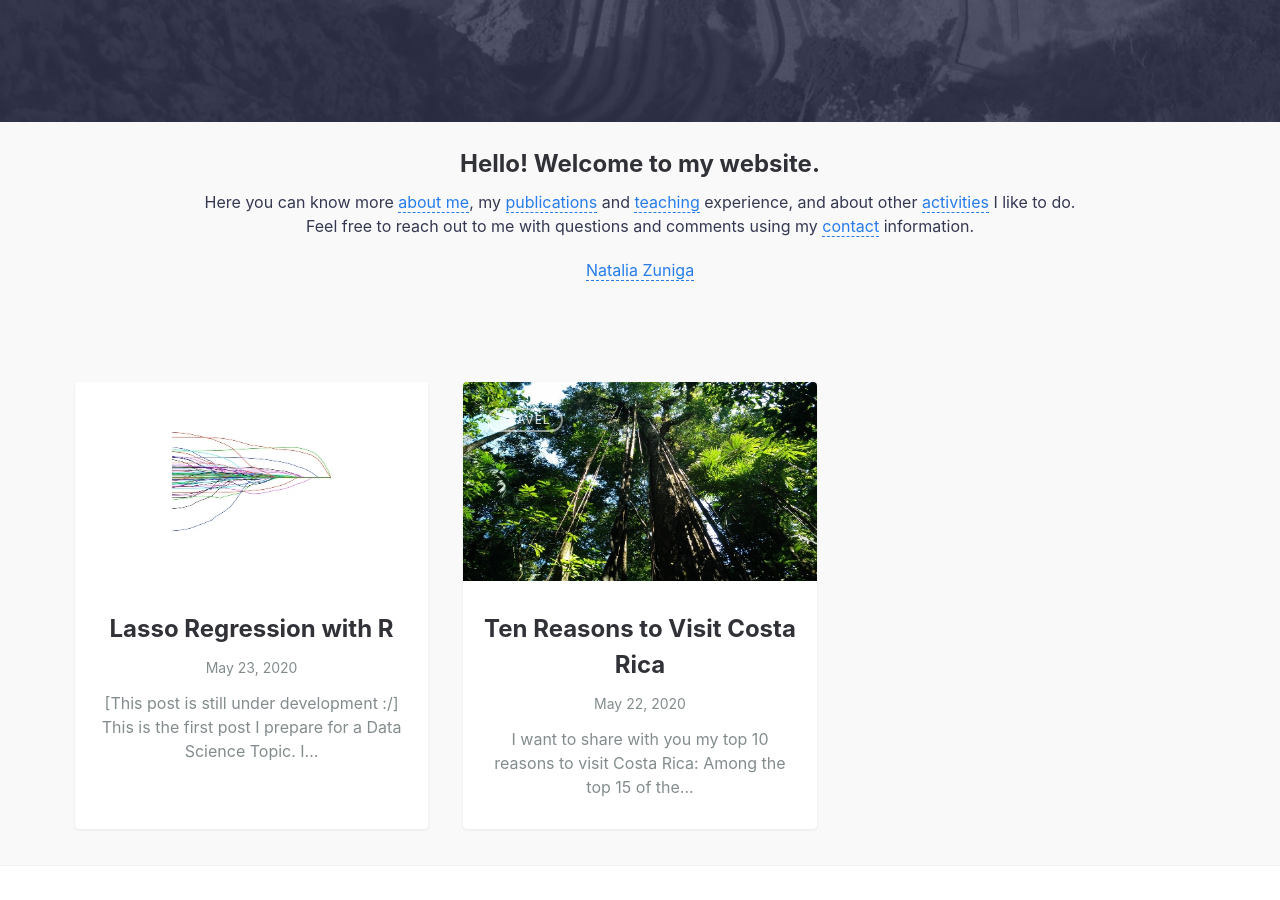
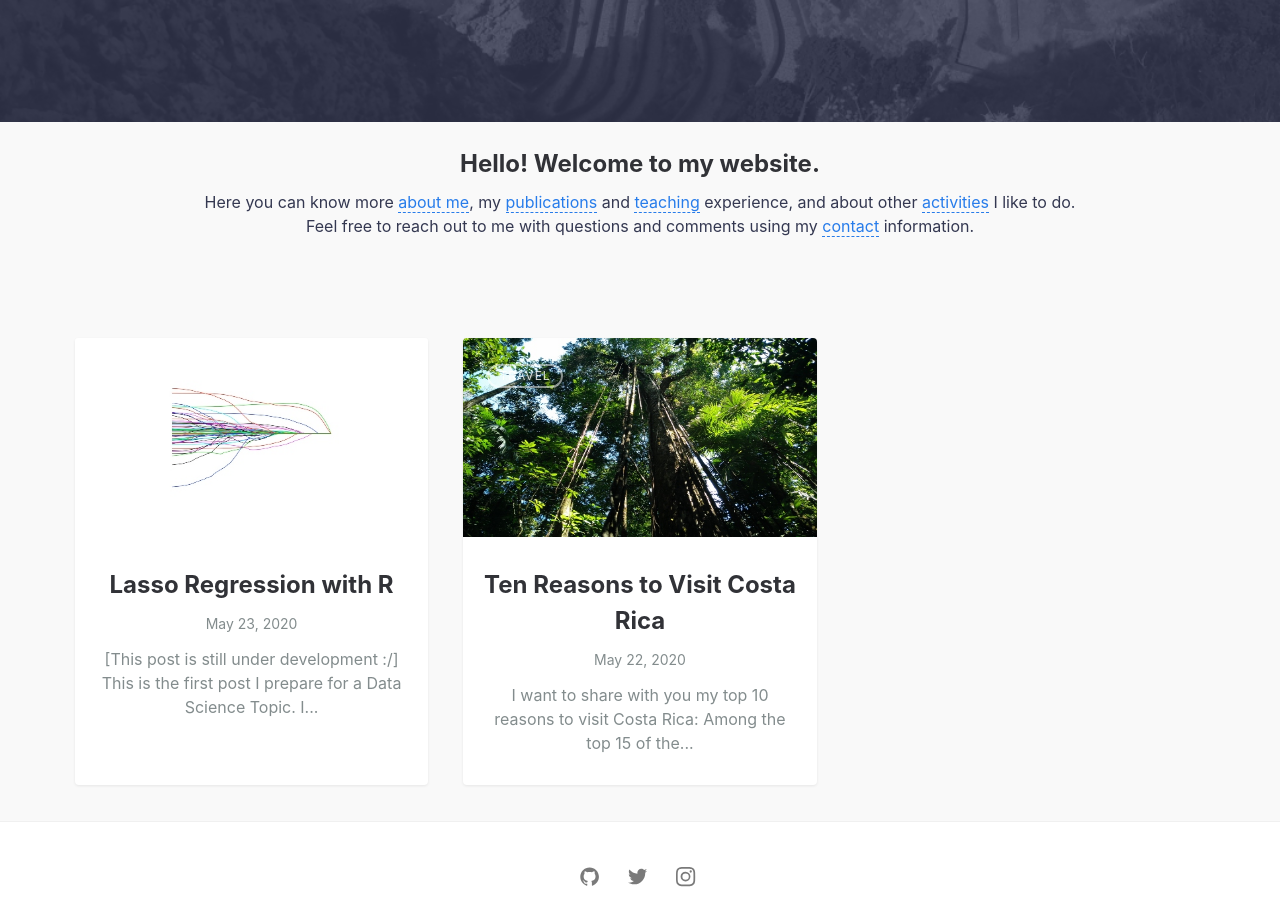
Before and after one commit to nzunigag/nzunigag.github.io, a Jekyll site: the page built from index.md, in a window 1280 px wide and 900 px high, scrolled down 454 px. Built offline with Jekyll 4.4.1, drawn with Linux system fonts in a browser that asks for light colours; comment, search, counter and statistics services are not loaded.

Commit message:
Update default.html

```diff
--- a/_layouts/default.html
+++ b/_layouts/default.html
@@ -39,8 +39,6 @@ layout: compress
               <a href="https://nzunigag.github.io/activities/">activities</a> I like to do. <br>
               Feel free to reach out to me with questions and comments using my
               <a href="https://nzunigag.github.io/contact/">contact</a> information.
-              <script type="text/javascript" src="https://platform.linkedin.com/badges/js/profile.js" async defer></script>
-              <div class="LI-profile-badge"  data-version="v1" data-size="large" data-locale="en_US" data-type="horizontal" data-theme="dark" data-vanity="nzunigag"><a class="LI-simple-link" href='https://www.linkedin.com/in/nzunigag?trk=profile-badge'>Natalia Zuniga</a></div>
             </p>
           <div class="post-list" itemscope="" itemtype="http://schema.org/Blog">
 
```
